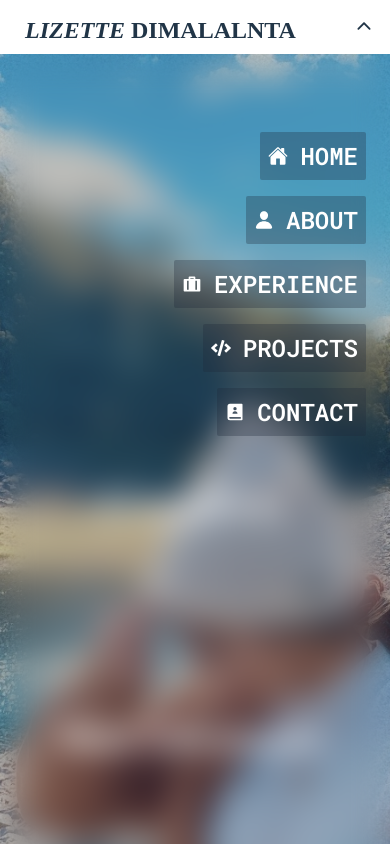
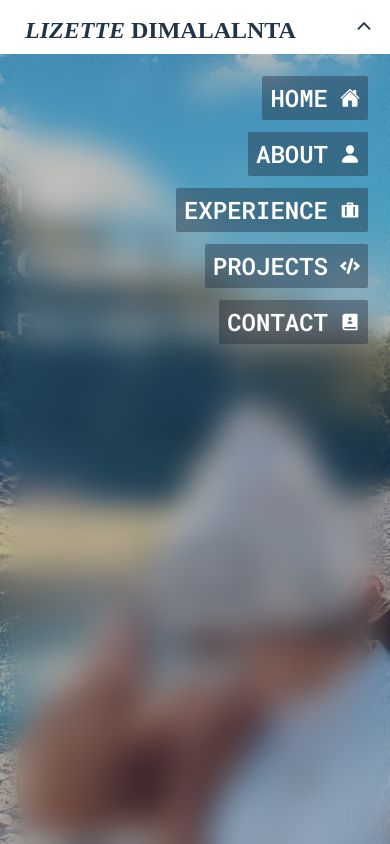
Before and after one commit to Lizette-Dimalanta/Portfolio_V2, a React (Vite) app: page / in a window 390 px wide. Both pictures are taken after a click on the icon 364 px from the left and 26 px from the top of the page. Shown: the top 844 px of the page. Built offline with nearby package versions, Linux system fonts and the light colour scheme.

Commit message:
Updated mobile text positioning

```diff
--- a/src/components/Home.jsx
+++ b/src/components/Home.jsx
@@ -10,10 +10,10 @@ const Home = () => {
     <div id='main' className='bg-fixed h-screen bg-cover bg-center' style={{ backgroundImage: `url(${'../images/ProfileImage.jpeg'})` }}>
       <div className='w-full h-screen absolute top-15 left-0 bg-slate-800/20'>
       <div>
-        <h2 className='font-Inter text-white font-semibold flex text-4xl place-content-center pt-48 sm:text-4xl sm:place-content-start sm:pl-24 sm:pt-32'>
+        <h2 className='font-Inter text-white tracking-wide font-semibold flex text-3xl sm:text-4xl pt-32 sm:pt-40 pl-4 place-content-start sm:pl-24'>
           I am a
         </h2>
-        <h2 className='font-DM-Sherif-Display italic tracking-wide text-white font-semibold flex text-5xl place-content-center pt-48 sm:text-8xl sm:place-content-start sm:pl-24 sm:pt-5'>
+        <h2 className='font-DM-Sherif-Display italic tracking-wide text-white font-semibold flex text-5xl pt-5 sm:text-8xl place-content-start pl-4 sm:pl-24 sm:pt-5'>
           <TypeAnimation
           sequence={[
             'Driven', // Types 'One'
@@ -31,21 +31,21 @@ const Home = () => {
           style={{ display: 'inline-block' }}
           />
         </h2>
-        <h2 className='font-Inter text-white font-semibold flex text-4xl place-content-center pt-48 sm:text-5xl sm:place-content-start sm:pl-24 sm:pt-6' >
-          Web Developer.
+        <h2 className='font-Inter text-white tracking-wide font-semibold flex text-3xl sm:text-5xl place-content-start sm:pl-24 pt-5 pl-4 sm:pt-6' >
+          Full-Stack Developer.
         </h2>
       </div>
-      <div className='font-Roboto-Mono font-semibold text-white text-3xl flex place-content-end items-end whitespace-nowrap flex-col pt-48 pr-24'>
+      <div className='font-Roboto-Mono font-semibold text-white text-2xl flex justify-center items-center sm:place-content-end sm:items-end whitespace-nowrap flex-col pt-52 sm:pt-36 sm:pr-24'>
         <div className='hover:scale-110 transition-all ease-in-out duration-300'>
-          <a href='' className='cursor-pointer bg-slate-800/60 rounded-md px-2'> RESUME
+          <a href='' className='cursor-pointer tracking-wide bg-slate-800/50 rounded-sm px-2 m-1 p-1'> RESUME
           </a>
         </div>
-        <div className='pt-4 hover:scale-110 transition-all ease-in-out duration-300'>
-          <a href='' className='cursor-pointer bg-slate-800/60 rounded-md px-2'> LINKEDIN
+        <div className='pt-5 hover:scale-110 transition-all ease-in-out duration-300'>
+          <a href='' className='cursor-pointer tracking-wide bg-slate-800/50 rounded-sm px-2 m-1 p-1'> LINKEDIN
           </a>
         </div>
-        <div className='pt-4 hover:scale-110 transition-all ease-in-out duration-300'>
-          <a href='' className='cursor-pointer bg-slate-800/60 rounded-md px-2'> GITHUB
+        <div className='pt-5 hover:scale-110 transition-all ease-in-out duration-300'>
+          <a href='' className='cursor-pointer tracking-wide bg-slate-800/50 rounded-sm px-2 m-1 p-1'> GITHUB
           </a>
         </div>
       </div>
--- a/src/components/Navbar.jsx
+++ b/src/components/Navbar.jsx
@@ -39,29 +39,29 @@ const Navbar = () => {
       {toggle ? (
           <IoIosArrowUp size={20} onClick={handleToggle} className='text-lg cursor-pointer absolute top-4 right-4 hover:scale-125 transition-all ease-in-out duration-300' />
       ) : (
-        <CgMenuGridR size={20} onClick={handleToggle} className='text-lg cursor-pointer absolute top-4 right-4 hover:scale-125 transition-all ease-in-out duration-300'/>
+        <CgMenuGridR size={25} onClick={handleToggle} className='text-lg cursor-pointer absolute top-4 right-4 hover:scale-125 transition-all ease-in-out duration-300'/>
       )}
         {toggle && (
-          <div className='fixed w-full h-screen top-[54px] left-0 backdrop-blur-lg flex flex-col justify-center items-end z-20 pb-96 pr-4'>
-            <a href='' className='text-white cursor-pointer bg-slate-800/30 rounded-sm px-2 flex items-center m-2 p-2 hover:scale-110 transition-all ease-in-out duration-300'>
+          <div className='fixed w-full h-screen top-[54px] left-0 backdrop-blur-lg flex flex-col items-end z-20 pt-4 pr-4'>
+            <a href='' className='text-white cursor-pointer bg-slate-800/40 rounded-sm px-2 flex items-center m-1.5 p-1.5 hover:scale-110 transition-all ease-in-out duration-300'>
+              <span className='pr-3 font-Roboto-Mono font-semibold text-2xl'>HOME</span>
               <IoHome size={20} />
-              <span className='pl-3 font-Roboto-Mono font-semibold text-2xl'>HOME</span>
             </a>
-            <a href='' className='text-white cursor-pointer bg-slate-800/30 rounded-sm px-2 flex items-center m-2 p-2 hover:scale-110 transition-all ease-in-out duration-300'>
+            <a href='' className='text-white cursor-pointer bg-slate-800/40 rounded-sm px-2 flex items-center m-1.5 p-1.5 hover:scale-110 transition-all ease-in-out duration-300'>
+              <span className='pr-3 font-Roboto-Mono font-semibold text-2xl'>ABOUT</span>
               <IoPerson size={20} />
-              <span className='pl-3 font-Roboto-Mono font-semibold text-2xl'>ABOUT</span>
             </a>
-            <a href='' className='text-white cursor-pointer bg-slate-800/30 rounded-sm px-2 flex items-center m-2 p-2 hover:scale-110 transition-all ease-in-out duration-300'>
+            <a href='' className='text-white cursor-pointer bg-slate-800/40 rounded-sm px-2 flex items-center m-1.5 p-1.5 hover:scale-110 transition-all ease-in-out duration-300'>
+              <span className='pr-3 font-Roboto-Mono font-semibold text-2xl'>EXPERIENCE</span>
               <RiSuitcaseFill size={20} />
-              <span className='pl-3 font-Roboto-Mono font-semibold text-2xl'>EXPERIENCE</span>
             </a>
-            <a href='' className='text-white cursor-pointer bg-slate-800/30 rounded-sm px-2 flex items-center m-2 p-2 hover:scale-110 transition-all ease-in-out duration-300'>
+            <a href='' className='text-white cursor-pointer bg-slate-800/40 rounded-sm px-2 flex items-center m-1.5 p-1.5 hover:scale-110 transition-all ease-in-out duration-300'>
+              <span className='pr-3 font-Roboto-Mono font-semibold text-2xl'>PROJECTS</span>
               <FaCode size={20} />
-              <span className='pl-3 font-Roboto-Mono font-semibold text-2xl'>PROJECTS</span>
             </a>
-            <a href='' className='text-white cursor-pointer bg-slate-800/30 rounded-sm px-2 flex items-center m-2 p-2 hover:scale-110 transition-all ease-in-out duration-300'>
+            <a href='' className='text-white cursor-pointer bg-slate-800/40 rounded-sm px-2 flex items-center m-1.5 p-1.5 hover:scale-110 transition-all ease-in-out duration-300'>
+              <span className='pr-3 font-Roboto-Mono font-semibold text-2xl'>CONTACT</span>
               <RiContactsBook2Fill size={20} />
-              <span className='pl-3 font-Roboto-Mono font-semibold text-2xl'>CONTACT</span>
             </a>
           </div>
         )}
```
